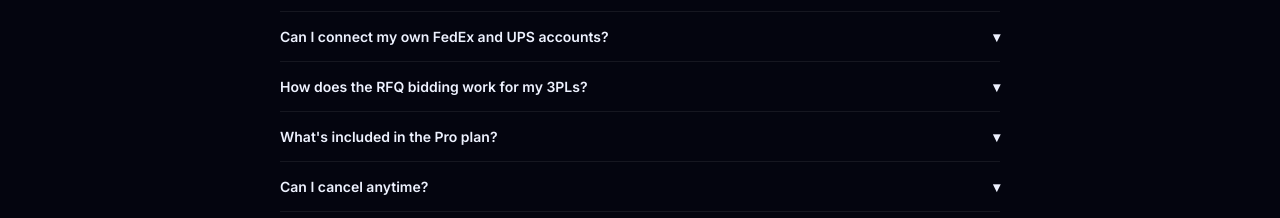
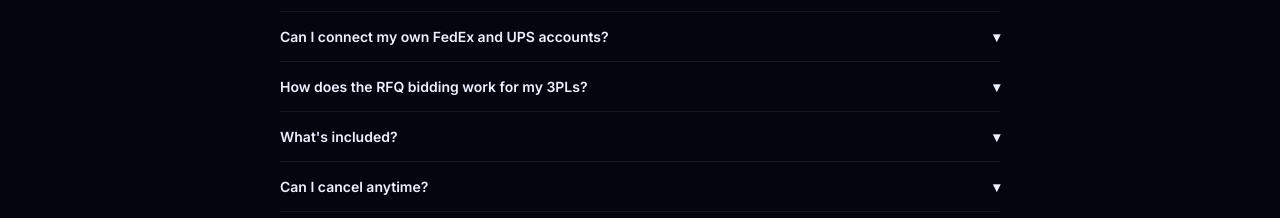
Before and after one commit to ammadshami531/cartonflow-marketing, a Next.js app: page / in a window 1280 px wide. Shown: the part 7540-7758 px from the top of the page. Built offline with nearby package versions, Linux system fonts and the light colour scheme.

Commit message:
fix: FAQ — 'What's included in the Pro plan?' → 'What's included?', update trial FAQ answer to mention Pro plan

```diff
--- a/app/page.tsx
+++ b/app/page.tsx
@@ -609,10 +609,10 @@ footer .copy{font-size:13px;color:rgba(238,242,255,0.22)}
   <div class="faq-inner">
     <h2>Questions <span class="g">answered.</span></h2>
     <div class="faq-item"><button class="faq-q" onclick="tf(this)"><span>Do my 3PLs have to pay?</span><span class="faq-icon">▾</span></button><div class="faq-body">No — your 3PLs, forwarders, and distributors join CartonFlow for free. They get a full portal to update shipments, respond to messages, submit invoices, and place bids on RFQs.</div></div>
-    <div class="faq-item"><button class="faq-q" onclick="tf(this)"><span>What happens after the 14-day trial?</span><span class="faq-icon">▾</span></button><div class="faq-body">At the end of your trial, your card on file is charged for the plan you selected. You can cancel any time before the trial ends from your account settings and you won't be charged.</div></div>
+    <div class="faq-item"><button class="faq-q" onclick="tf(this)"><span>What happens after the 14-day trial?</span><span class="faq-icon">▾</span></button><div class="faq-body">At the end of your trial, your card on file is charged $129/mo for the Pro plan. You can cancel any time before the trial ends from your account settings and you won't be charged.</div></div>
     <div class="faq-item"><button class="faq-q" onclick="tf(this)"><span>Can I connect my own FedEx and UPS accounts?</span><span class="faq-icon">▾</span></button><div class="faq-body">Yes. You connect your own FedEx and UPS developer credentials — CartonFlow uses them to pull tracking data. Your rates, your accounts, no middleman markup.</div></div>
     <div class="faq-item"><button class="faq-q" onclick="tf(this)"><span>How does the RFQ bidding work for my 3PLs?</span><span class="faq-icon">▾</span></button><div class="faq-body">You create an RFQ for a shipment and select which 3PLs to invite. They each submit DDP rate bids per service combo directly in the platform. You compare side-by-side and award with one click. 3PLs typically respond within 24 hours.</div></div>
-    <div class="faq-item"><button class="faq-q" onclick="tf(this)"><span>What's included in the Pro plan?</span><span class="faq-icon">▾</span></button><div class="faq-body">Everything: unlimited shipments, live ocean vessel tracking with AIS maps, FedEx/UPS carton-level tracking, RFQ competitive bidding, distributor management, invoice portal, 3PL messaging, advanced analytics, SLA dashboard, weekly digest, anomaly alerts, and the full AI Command Center (Daily Brief, Predictive ETA, Freight Cost Intelligence, Smart Delay Alerts, and more). Your 3PLs and freight partners always join free.</div></div>
+    <div class="faq-item"><button class="faq-q" onclick="tf(this)"><span>What's included?</span><span class="faq-icon">▾</span></button><div class="faq-body">Everything: unlimited shipments, live ocean vessel tracking with AIS maps, FedEx/UPS carton-level tracking, RFQ competitive bidding, distributor management, invoice portal, 3PL messaging, advanced analytics, SLA dashboard, weekly digest, anomaly alerts, and the full AI Command Center (Daily Brief, Predictive ETA, Freight Cost Intelligence, Smart Delay Alerts, and more). Your 3PLs and freight partners always join free.</div></div>
     <div class="faq-item"><button class="faq-q" onclick="tf(this)"><span>Can I cancel anytime?</span><span class="faq-icon">▾</span></button><div class="faq-body">Yes. No contracts, no cancellation fees. Cancel any time from your account settings. Annual plans are refunded prorated after the first 30 days.</div></div>
   </div>
 </div>
```
